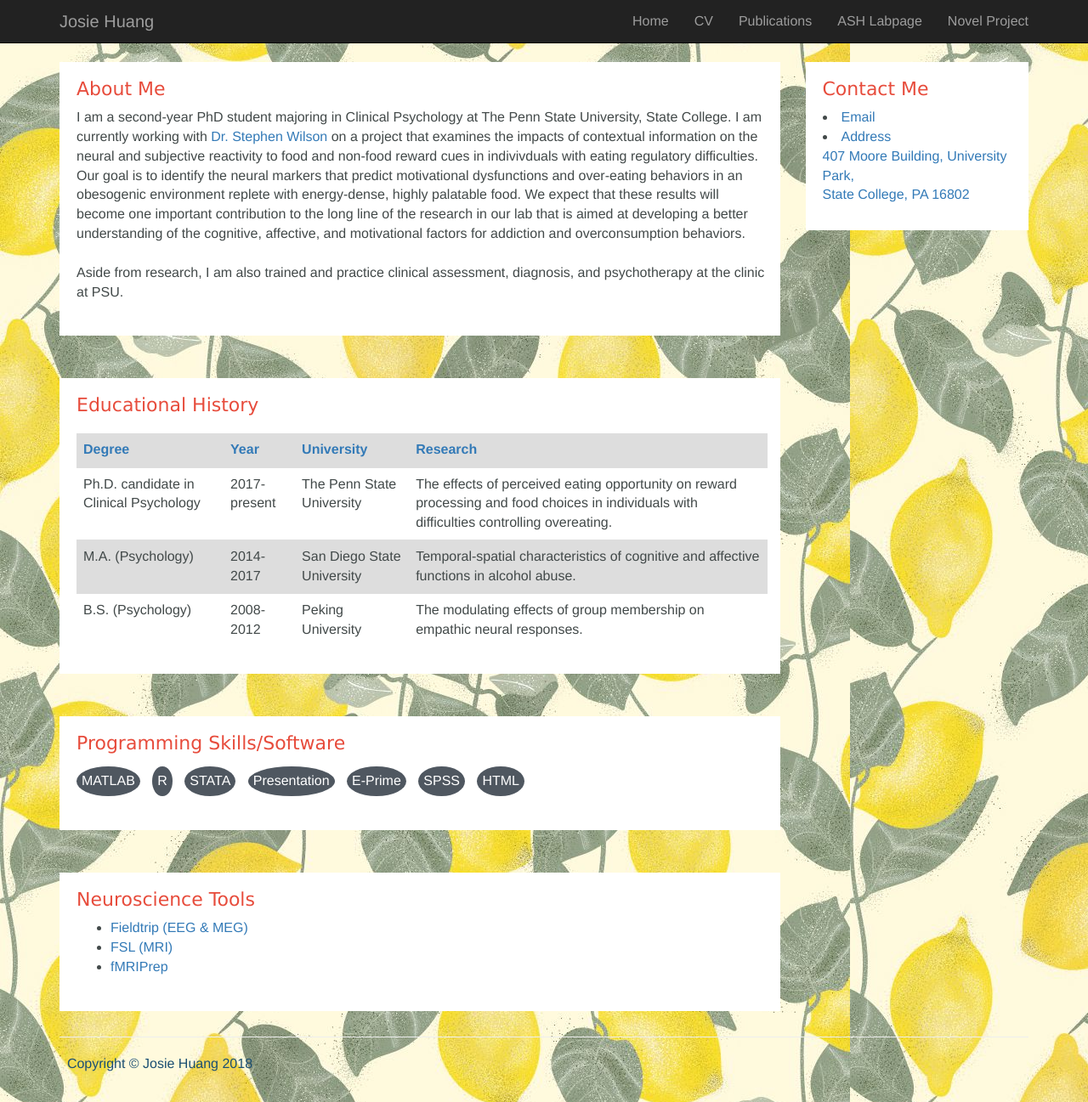
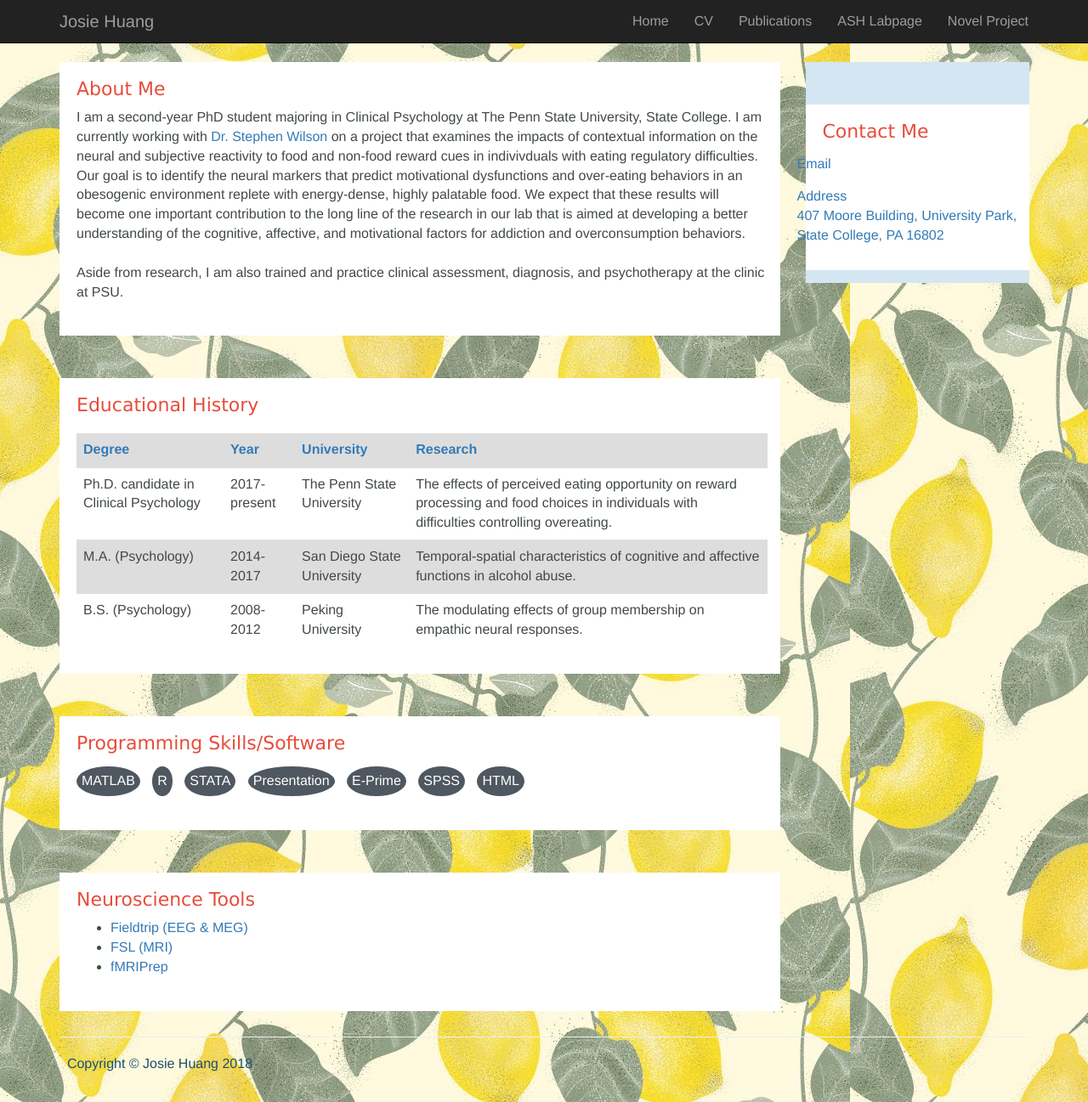
Before and after one commit to josie-shuang/josie-shuang.github.io, a Jekyll site: the page built from index.html, in a window 1280 px wide and 1297 px high. Shown: the whole window at 85% size. Built offline with Jekyll 4.4.1, drawn with Linux system fonts in a browser that asks for light colours.

Commit message:
Update main_style.css

```diff
--- a/css/main_style.css
+++ b/css/main_style.css
@@ -124,3 +124,17 @@ hr{
 	margin-left: -40px;
 	margin-right: 50px;
 }
+
+
+#ContactInfo {
+	background-color: #D4E6F1;
+	margin-top: 50px;
+	position: fixed;
+}
+
+#ContactInfo li{
+	list-style-type: none;
+	margin-top: 15px;
+	margin-left: -30px;
+	color: #1C2833;
+}
```
